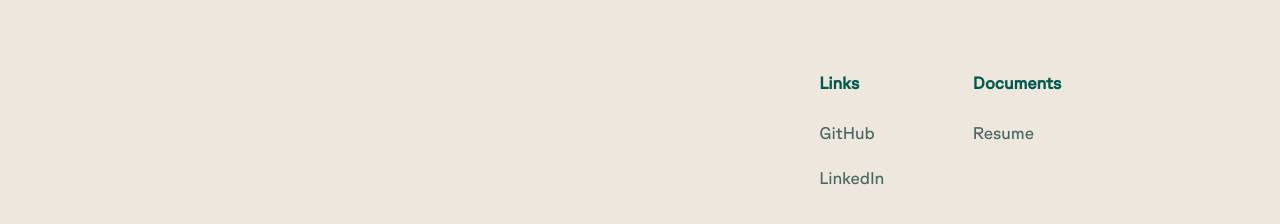
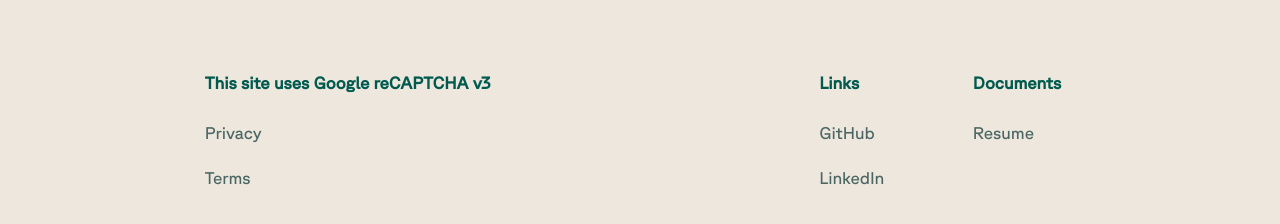
Before and after one commit to dennisongaia/PersonalSite, a React (Create React App) app: page / in a window 1280 px wide. Shown: the part 4670-4894 px from the top of the page. Built offline with nearby package versions, Linux system fonts and the light colour scheme; no server answers.

Commit message:
Update footer for recaptcha info

```diff
--- a/src/App.css
+++ b/src/App.css
@@ -1,3 +1,41 @@
+.recaptcha-links {
+    grid-column-start: 3;
+    grid-column-end: 24;
+    padding: 0;
+    list-style-type: none;
+    margin: var(--spacing-l) 0 0;
+
+}
+
+@media (min-width: 768px) {
+    .recaptcha-links {
+        grid-column-start: 5;
+        grid-column-end: 15;
+        margin: 0;
+    }
+}
+
+/*.recaptcha-title {*/
+/*    color: var(--color-text-secondary);*/
+/*    font-size: var(--font-link);*/
+/*    position: relative;*/
+/*}*/
+
+.recaptcha-title {
+    font-family: var(--bodyFont);
+    font-size: var(--font-link);
+    margin: 0 0 calc(var(--spacing-xs) - 10px);
+    letter-spacing: -.25px;
+    font-weight: 600;
+    padding: 0;
+}
+
+@media (min-width: 768px) {
+    .recaptcha-title {
+        letter-spacing: 0;
+    }
+}
+
 .links {
     grid-column-start: 4;
     grid-column-end: 12;
--- a/src/App.js
+++ b/src/App.js
@@ -41,6 +41,21 @@ function App() {
                 </div>
             </main>
             <footer className="footer grid">
+                <ul className="recaptcha-links">
+                    <li className="recaptcha-title">
+                        This site uses Google reCAPTCHA v3
+                    </li>
+                    <li className="link-li">
+                        <a href="https://policies.google.com/privacy" className="link">
+                            Privacy
+                        </a>
+                    </li>
+                    <li className="link-li">
+                        <a href="https://policies.google.com/terms" className="link">
+                            Terms
+                        </a>
+                    </li>
+                </ul>
                 <ul className="links">
                     <li className="link-title">
                         Links
```
